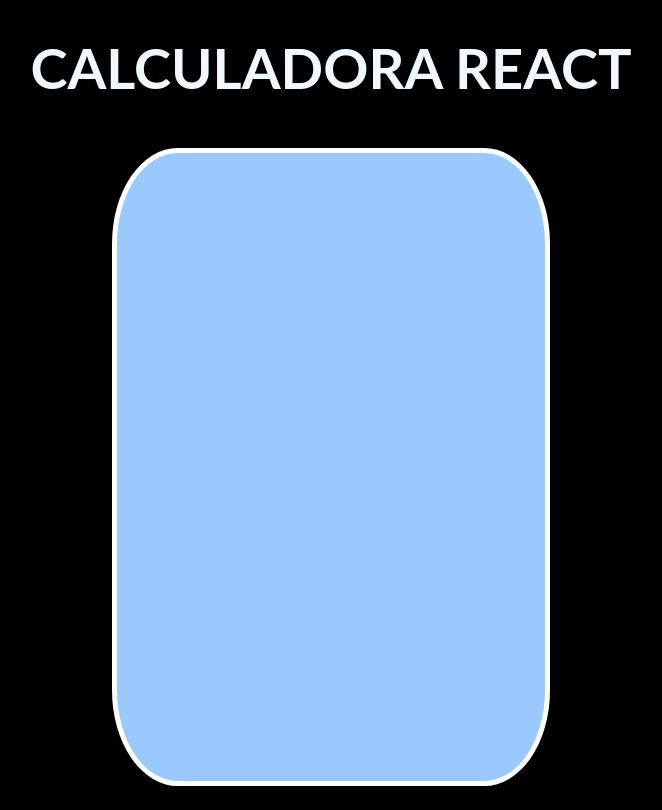
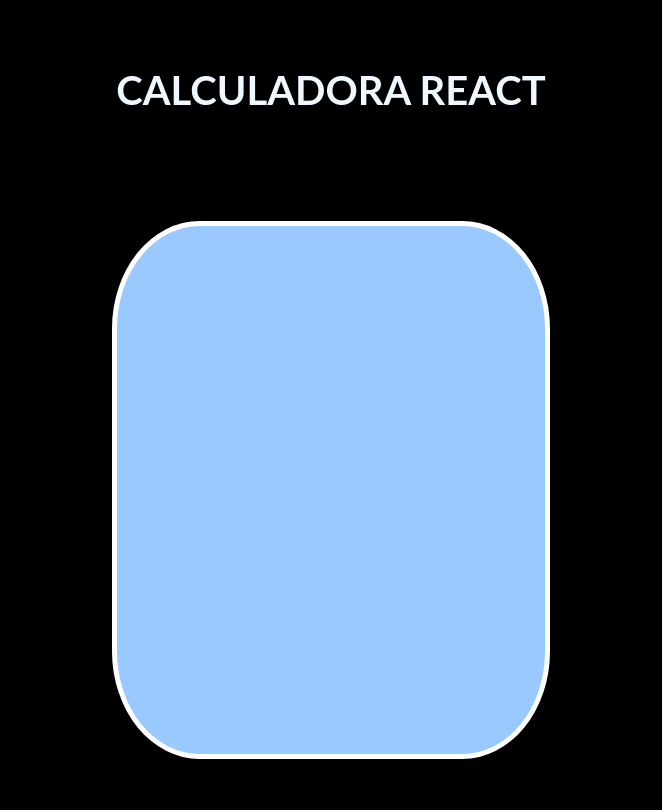
Before and after one commit to CiscoMerchan/Calculator_with_reactjs, a React (Create React App) app: page / in a window 1280 px wide. Shown: the whole page, without its empty margins (309-971 px from the left). Built offline with nearby package versions, Linux system fonts and the light colour scheme.

Commit message:
Seting Calculator elements

```diff
--- a/src/App.css
+++ b/src/App.css
@@ -13,7 +13,7 @@
 }
 .contenedor-logo  {
   width: 100%;
-  height: 50px;
+  height: 40px;
   margin: 8px;
   display: flex;
   align-items: center;
@@ -21,15 +21,21 @@
 }
 .logo {
   text-transform: uppercase;
-  font-size: 3.5rem;
+  font-size: 2.5rem;
 }
 .contenedor-calculadora {
   width: 400px;
-  height: 600px;
+  height: 500px;
   padding: 14px;
   background-color: #99c9ff;
   border: 5px solid white;
-  border-radius: 15%;
+  border-radius: 20%;
+}
+.fila  {
+  margin: 4px;
+  display: flex;
+  align-items: center;
+  justify-content: center;
 }
 /* @keyframes example {
   from {margin-bottom:650px;}
--- a/src/App.js
+++ b/src/App.js
@@ -8,6 +8,11 @@ function App() {
       <h1 className='logo'>calculadora react</h1>
       </div>
       <div className='contenedor-calculadora'>
+      <div className='fila'></div>
+      <div className='fila'></div>
+      <div className='fila'></div>
+      <div className='fila'></div>
+      <div className='fila'></div>
 
       </div>
     </div>
```
